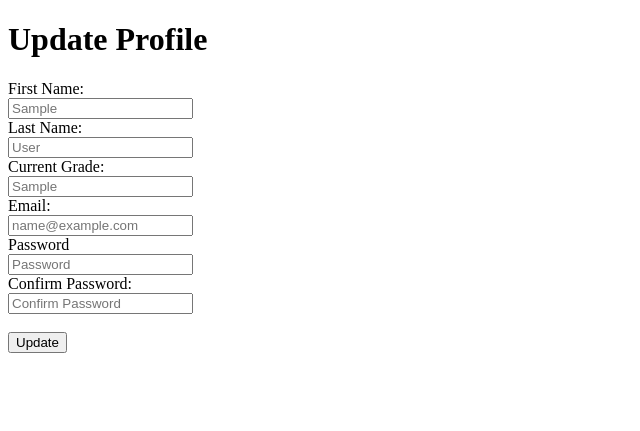
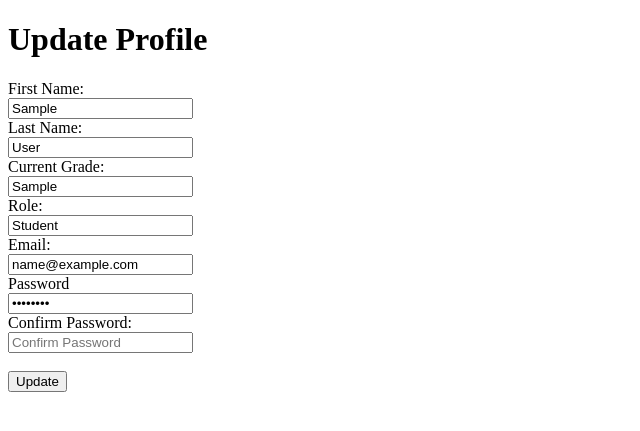
Before and after one commit to softheartedx/school_portal_project, a Flask app: template flask_app/templates/edit_profile.html in a window 1280 px wide. Shown: the top 431 px of the page, without its empty margins (0-640 px from the left). Run offline with Flask 2, Linux system fonts and the light colour scheme; the template is opened without the code that fills it: most values are stand-ins (such as "Sample title", 1, 10 or a date in 2020).

Commit message:
Edit students, all class list

```diff
--- a/flask_app/controllers/classroom_controller.py
+++ b/flask_app/controllers/classroom_controller.py
@@ -1,6 +1,7 @@
 from flask_app import app
+from flask_app.models.classroom_model import Class
 from flask import render_template, request, redirect, session, flash
 
 @app.route('/all_classes')
 def vieww_all_classes():
-    return render_template('all_classes.html')
+    return render_template('all_classes.html', all_classes=Class.get_all_classes())
--- a/flask_app/models/classroom_model.py
+++ b/flask_app/models/classroom_model.py
@@ -30,4 +30,9 @@ class Class:
         one_class = cls(result[0])
         return one_class
 
+    @classmethod
+    def get_all_classes(cls):
+        query = 'SELECT * FROM classes'
+        return connectToMySQL(db).query_db(query)
+
     #NEED JOIN QUERIES
--- a/flask_app/models/user_model.py
+++ b/flask_app/models/user_model.py
@@ -38,6 +38,12 @@ class User:
         result = connectToMySQL(db).query_db(query, {'id': id})
         return cls(result[0])
 
+
+    @classmethod
+    def update_student(cls, data, id):
+        query = f'UPDATE users SET first_name=%(first_name)s, last_name=%(last_name)s, current_grade=%(current_grade)s, role=%(role)s, email=%(email)s, password=%(password)s WHERE id={id}'
+        return connectToMySQL(db).query_db(query, data)
+
     #NEED JOIN QUERIES
 
     @staticmethod
--- a/flask_app/templates/edit_profile.html
+++ b/flask_app/templates/edit_profile.html
@@ -12,7 +12,7 @@
 <body>
     <div id="container">
         <div class="registration">
-            <form action="/register" method="post">
+            <form action="/edit_student_profile/{{one_student.id}}" method="post">
                 <h1>Update Profile</h1>
                 {% with messages = get_flashed_messages() %}
                 {% if messages %}
@@ -24,31 +24,37 @@
                 <div>
                     <label for="first_name">First Name:</label>
                     <br>
-                    <input type="text" name="first_name" placeholder="{{one_student.first_name}}">
+                    <input type="text" name="first_name" value="{{one_student.first_name}}">
                 </div>
 
                 <div>
                     <label for="last_name">Last Name:</label>
                     <br>
-                    <input type="text" name="last_name" placeholder="{{one_student.last_name}}">
+                    <input type="text" name="last_name" value="{{one_student.last_name}}">
                 </div>
 
                 <div>
                     <label for="last_name">Current Grade:</label>
                     <br>
-                    <input type="text" name="current_grade" placeholder="{{one_student.current_grade}}">
+                    <input type="text" name="current_grade" value="{{one_student.current_grade}}">
+                </div>
+
+                <div>
+                    <label for="role">Role:</label>
+                    <br>
+                    <input readonly="readonly" type="text" name="role" value="Student">
                 </div>
 
                 <div>
                     <label for="email">Email:</label>
                     <br>
-                    <input type="text" name="email" placeholder="{{one_student.email}}">
+                    <input type="text" name="email" value="{{one_student.email}}">
                 </div>
 
                 <div>
                     <label for="password">Password</label>
                     <br>
-                    <input type="password" name="password" placeholder="Password">
+                    <input type="password" name="password" value="Password">
                 </div>
 
                 <div>
--- a/flask_app/templates/student_dashboard.html
+++ b/flask_app/templates/student_dashboard.html
@@ -24,7 +24,7 @@
                 <p>Current Grade: {{student.current_grade}}</p>
                 <!-- GPA YES/NO? -->
                 <p>GPA: (DATA HERE)</p>
-                <a href="/edit_profile/{{student.id}}">Edit Profile</a>
+                <a href="/show_student_profile/{{student.id}}">Edit Profile</a>
             </div>
             <div class="right-main">
                 <h3>Classes</h3>
```
Also changed, not shown: flask_app/controllers/user_controller.py (+12 -4 lines), flask_app/templates/all_classes.html (+9 -1 lines). Lines whose indentation alone changed are shown as unchanged.
